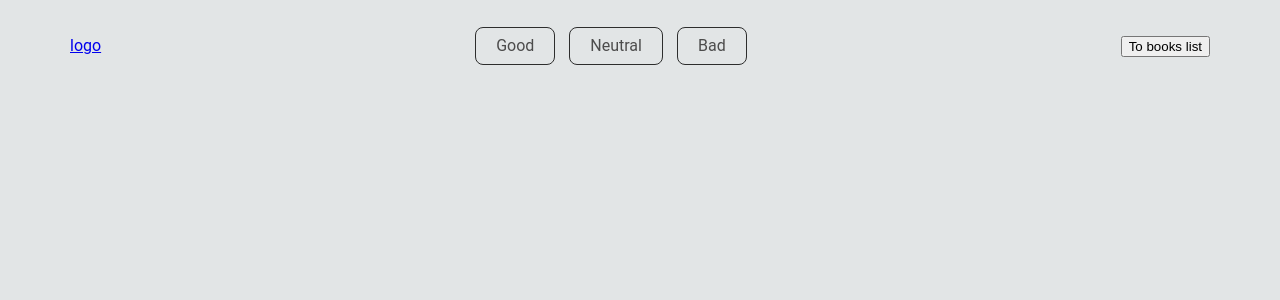
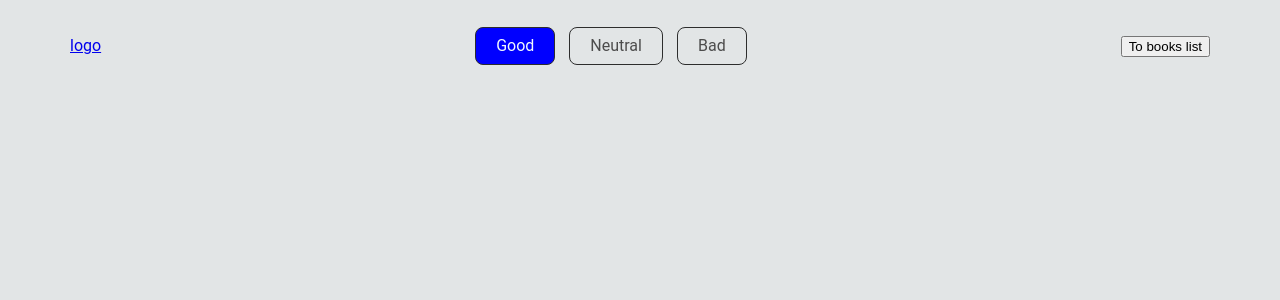
Before and after one commit to AntonioBukin/goit-react-hw-02-feedback, a React (Create React App) app: page / in a window 1280 px wide. Shown: the top 300 px of the page. Built offline with nearby package versions, Linux system fonts and the light colour scheme.

Commit message:
add active menu

```diff
--- a/src/modules/Navbar/NavbarMenu/Navbarmenu.jsx
+++ b/src/modules/Navbar/NavbarMenu/Navbarmenu.jsx
@@ -3,13 +3,31 @@ import { Component } from "react";
 import styles from "./navbar-menu.module.scss";
 
 class NavbarMenu extends Component {
+    state = {
+        activeIndex: 0,
+    }
+
+    handleClick(index) {
+        this.setState({
+            activeIndex: index,
+        })
+    }
+
+
+
     render() {
         const {items} = this.props;
-        const elements = items.map(({id, text, link}) => (
-                <li key={id}>
-                    <a href={link} className={styles.link}>{text}</a>
-                </li>
-        ))
+        const {activeIndex} = this.state;
+
+        const elements = items.map(({id, text, link}, index) => {
+            const fullClassName = index === activeIndex ? `${styles.link} ${styles.active}` : styles.link;
+            return (
+            <li key={id}>
+                <a onClick={() => this.handleClick(index)} href={link} className={fullClassName}>{text}</a>
+            </li>
+            )
+        });
+
         return (
             <ul className={styles.menu}>
                 {elements}
```
